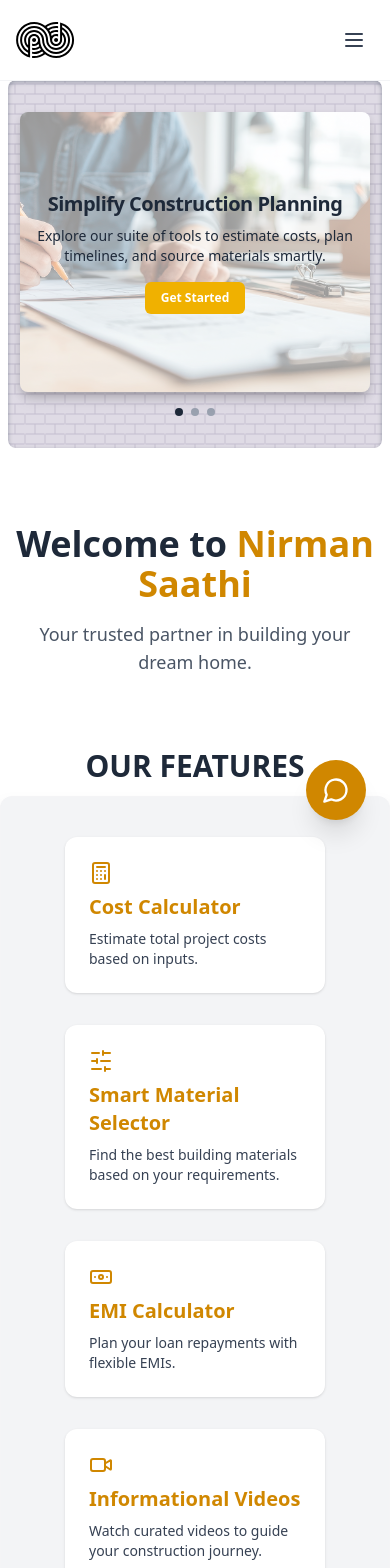
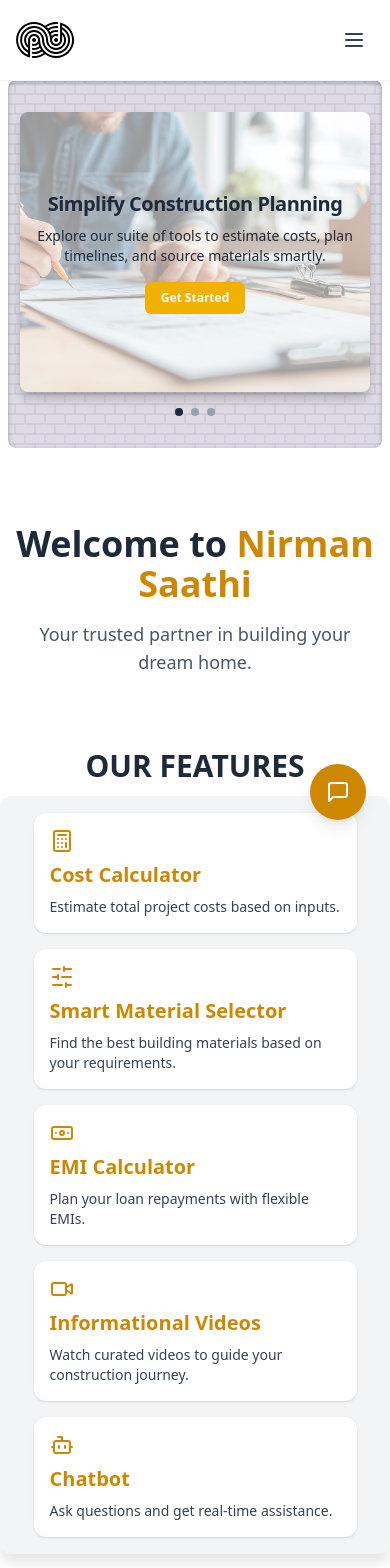
Before and after one commit to genocidalfruit/cem-site, a React (Vite) app: page / in a window 390 px wide. Shown: the top 1568 px of the page. Built offline with nearby package versions, Linux system fonts and the light colour scheme.

Commit message:
Mobile responsiveness fixes

```diff
--- a/src/FrontPage.jsx
+++ b/src/FrontPage.jsx
@@ -1,12 +1,11 @@
-import { useEffect, useRef, useState } from 'react';
-import { Link, useNavigate } from 'react-router-dom';
+import { useState, useEffect, useRef } from 'react';
 import {
   Calculator,
   Banknote,
   Video,
   Bot,
   SlidersHorizontal,
-  MessageCircle,
+  MessageSquare,
   X
 } from 'lucide-react';
 import { motion, AnimatePresence } from 'framer-motion';
@@ -17,29 +16,9 @@
 
 const FrontPage = () => {
   const [chatOpen, setChatOpen] = useState(false);
-  const [highlightChatButton, setHighlightChatButton] = useState(false);
-  const chatButtonRef = useRef(null);
-  const navigate = useNavigate();
-
-  // Inject Zapier script once
-  useEffect(() => {
-    const existingScript = document.querySelector('script[src*="zapier-interfaces"]');
-    if (!existingScript) {
-      const script = document.createElement('script');
-      script.src = 'https://interfaces.zapier.com/assets/web-components/zapier-interfaces/zapier-interfaces.esm.js';
-      script.type = 'module';
-      script.async = true;
-      document.body.appendChild(script);
-    }
-  }, []);
-
-  const handleChatFeatureClick = () => {
-    setChatOpen(true);
-    setHighlightChatButton(true);
-    chatButtonRef.current?.scrollIntoView({ behavior: 'smooth', block: 'center' });
-
-    setTimeout(() => setHighlightChatButton(false), 2000);
-  };
+  const [pulse, setPulse] = useState(false);
+  const [isMobile, setIsMobile] = useState(window.innerWidth <= 640);
+  const chatbotContainerRef = useRef(null);
 
   const features = [
     {
@@ -71,14 +50,67 @@
       description: 'Ask questions and get real-time assistance.',
       link: '#',
       icon: <Bot className="w-6 h-6 text-yellow-600 mb-2" />,
-      onClick: handleChatFeatureClick
-    }
+      isChatbot: true
+    },
   ];
 
+  // Load Zapier script
+  useEffect(() => {
+    const scriptId = 'zapier-chatbot-script';
+    if (!document.getElementById(scriptId)) {
+      const script = document.createElement('script');
+      script.id = scriptId;
+      script.src = 'https://interfaces.zapier.com/assets/web-components/zapier-interfaces/zapier-interfaces.esm.js';
+      script.type = 'module';
+      script.async = true;
+      document.body.appendChild(script);
+    }
+  }, []);
+
+  // Resize handler to detect mobile
+  useEffect(() => {
+    const handleResize = () => setIsMobile(window.innerWidth <= 640);
+    window.addEventListener('resize', handleResize);
+    return () => window.removeEventListener('resize', handleResize);
+  }, []);
+
+  // Prevent body scroll when chatbot is open on mobile
+  useEffect(() => {
+    if (chatOpen && isMobile) {
+      document.body.style.overflow = 'hidden';
+    } else {
+      document.body.style.overflow = '';
+    }
+  }, [chatOpen, isMobile]);
+
+  // Render Zapier chatbot
+  useEffect(() => {
+    if (chatOpen && chatbotContainerRef.current) {
+      chatbotContainerRef.current.innerHTML = `
+        <zapier-interfaces-chatbot-embed
+          is-popup="false"
+          chatbot-id="cmaz54d1q008v10tgyakwjtrs"
+          style="width:100%;height:100%;display:block;"
+        ></zapier-interfaces-chatbot-embed>
+      `;
+    } else if (chatbotContainerRef.current) {
+      chatbotContainerRef.current.innerHTML = '';
+    }
+  }, [chatOpen]);
+
+  const handleChatbotClick = () => {
+    setPulse(true);
+    setChatOpen(true);
+    setTimeout(() => setPulse(false), 1500);
+  };
+
+  const closeChatbot = () => setChatOpen(false);
+
   return (
-    <div className="min-h-screen font-sans text-gray-800 bg-repeat flex flex-col">
+    <div className="min-h-screen font-sans text-gray-800 bg-repeat flex flex-col relative">
       <Header />
       <Carousel />
+
       <div className="text-center px-4 py-10 mt-9">
         <h1 className="text-4xl sm:text-5xl font-extrabold text-gray-800 mb-4">
           Welcome to <span className="text-yellow-600">Nirman Saathi</span>
@@ -87,65 +119,70 @@
           Your trusted partner in building your dream home.
         </p>
       </div>
+
       <h2 className="text-3xl mt-8 font-bold text-center text-gray-800 mb-3">OUR FEATURES</h2>
 
-      <div className="border border-gray-100/20 p-10 mx-auto rounded-xl bg-gray-100 drop-shadow-xl mb-10 flex-grow max-w-7xl w-full">
-        <section className="px-6 flex flex-wrap justify-center gap-8">
+      <div className="border border-gray-100/20 p-4 sm:p-10 mx-auto rounded-xl bg-gray-100 drop-shadow-xl mb-10 flex-grow max-w-7xl w-full">
+        <section className="px-2 sm:px-6 flex flex-wrap justify-center gap-4 sm:gap-8">
           {features.map((item, idx) => (
-            <div
+            <button
               key={idx}
-              onClick={item.onClick ? item.onClick : () => navigate(item.link)}
-              className="cursor-pointer bg-white p-6 rounded-xl shadow hover:shadow-lg transition block hover:bg-yellow-50 w-full sm:w-[calc(50%-1rem)] lg:w-[calc(33.333%-1.5rem)] max-w-sm"
+              onClick={item.isChatbot ? handleChatbotClick : undefined}
+              className="bg-white text-left p-4 sm:p-6 rounded-xl shadow hover:shadow-lg transition block hover:bg-yellow-50 w-[95%] sm:w-[calc(50%-1rem)] lg:w-[calc(33.333%-1.5rem)] max-w-sm"
             >
               <div className="flex flex-col">
                 {item.icon}
                 <h3 className="text-xl font-bold text-yellow-600 mb-2">{item.title}</h3>
                 <p className="text-gray-700 text-sm">{item.description}</p>
               </div>
-            </div>
+            </button>
           ))}
         </section>
       </div>
 
       {/* Floating Chat Button */}
       <motion.button
-        ref={chatButtonRef}
-        onClick={() => setChatOpen(prev => !prev)}
-        className="fixed bottom-6 right-6 z-50 bg-yellow-600 hover:bg-yellow-700 text-white p-4 rounded-full shadow-xl"
-        aria-label="Toggle Chatbot"
-        animate={
-          highlightChatButton
-            ? { scale: [1, 1.3, 1] }
-            : { scale: 1 }
-        }
-        transition={{
-          duration: 0.6,
-          ease: 'easeInOut',
-        }}
-        onAnimationComplete={() => {
-          if (highlightChatButton) {
-            setHighlightChatButton(false);
-          }
-        }}
+        onClick={() => setChatOpen(!chatOpen)}
+        className="fixed bottom-6 right-6 z-50 bg-yellow-600 text-white rounded-full p-4 shadow-lg hover:bg-yellow-700"
+        initial={{ scale: 1 }}
+        animate={pulse ? { scale: [1, 1.4, 1] } : { scale: 1 }}
+        transition={{ duration: 0.6, ease: 'easeInOut' }}
       >
-        {chatOpen ? <X className="w-7 h-7" /> : <MessageCircle className="w-7 h-7" />}
+        <MessageSquare className="w-6 h-6" />
       </motion.button>
 
-      {/* Chatbot Embed (always mounted, hidden via CSS) */}
-      <motion.div
-        initial={false}
-        animate={{ opacity: chatOpen ? 1 : 0, y: chatOpen ? 0 : 30, pointerEvents: chatOpen ? 'auto' : 'none' }}
-        transition={{ duration: 0.3 }}
-        className="fixed bottom-24 right-6 z-40 w-[400px] h-[600px] overflow-hidden border border-gray-500/20 rounded-xl shadow-xl bg-white"
-        style={{ display: 'block' }}
-      >
-        <zapier-interfaces-chatbot-embed
-          is-popup="false"
-          chatbot-id="cmaz54d1q008v10tgyakwjtrs"
-          height="600px"
-          width="400px"
-        ></zapier-interfaces-chatbot-embed>
-      </motion.div>
+      {/* Chatbot Container */}
+      <AnimatePresence>
+        {chatOpen && (
+          <motion.div
+            key="chatbot"
+            className={`fixed z-[9999] overflow-hidden bg-white ${
+              isMobile
+                ? 'top-0 left-0 w-screen h-screen'
+                : 'bottom-[100px] right-6 w-[90vw] sm:w-[400px] h-[400px] sm:h-[500px] rounded-xl shadow-xl'
+            }`}
+            initial={{ opacity: 0, y: 30 }}
+            animate={{ opacity: 1, y: 0 }}
+            exit={{ opacity: 0, y: 30 }}
+            transition={{ duration: 0.4 }}
+          >
+            {/* Close Button */}
+            <button
+              onClick={closeChatbot}
+              className="absolute top-3 right-3 z-50 p-2 bg-white rounded-full shadow-md hover:bg-gray-100"
+              aria-label="Close chatbot"
+            >
+              <X className="w-5 h-5 text-gray-800" />
+            </button>
+
+            {/* Embed Container */}
+            <div
+              ref={chatbotContainerRef}
+              className="w-full h-full"
+            />
+          </motion.div>
+        )}
+      </AnimatePresence>
 
       <Footer />
     </div>
--- a/src/InfoVideos.jsx
+++ b/src/InfoVideos.jsx
@@ -63,19 +63,18 @@
   return (
 <div className="min-h-screen flex flex-col bg-gray-50">
 <Header />
-
-      <main className="flex-grow container border border-gray-300/50 rounded-md drop-shadow-xs px-4 py-8 mt-25 mx-5 mb-6">
+<main className="flex-grow container border border-gray-300/50 rounded-md drop-shadow-xs px-3 sm:px-4 py-6 md:py-8 mt-20 md:mt-25 mx-2 sm:mx-4 md:mx-5 mb-6">
         {/* Myth-Busting Videos Section */}
-        <section className="mb-12">
-          <h2 className="text-3xl font-bold text-gray-800 mb-6 pb-2 border-b-2 border-yellow-500">
+<section className="mb-8 md:mb-12">
+<h2 className="text-2xl md:text-3xl font-bold text-gray-800 mb-4 md:mb-6 pb-2 border-b-2 border-yellow-500">
             Myth-Busting Videos on Home Building
 </h2>
-          <div className="grid grid-cols-1 md:grid-cols-2 lg:grid-cols-3 gap-6">
+<div className="grid grid-cols-1 sm:grid-cols-2 lg:grid-cols-3 gap-4 md:gap-6">
             {videos.mythBusting.map((video, index) => (
 <div key={index} className="bg-white rounded-lg shadow-md overflow-hidden hover:shadow-lg transition-shadow">
 <div className="aspect-w-16 aspect-h-9">
 <iframe
-                    className="w-full h-48"
+                    className="w-full h-40 sm:h-48"
                     src={video.url}
                     title={video.title}
                     frameBorder="0"
@@ -83,14 +82,14 @@
                     allowFullScreen
 ></iframe>
 </div>
-                <div className="p-4">
-                  <h3 className="text-lg font-semibold text-gray-800 mb-2">{video.title}</h3>
-                  <p className="text-gray-600 text-sm mb-3">{video.description}</p>
+<div className="p-3 sm:p-4">
+<h3 className="text-base sm:text-lg font-semibold text-gray-800 mb-1 sm:mb-2">{video.title}</h3>
+<p className="text-gray-600 text-xs sm:text-sm mb-2 sm:mb-3">{video.description}</p>
 <a
                     href={video.url.replace('embed/', 'watch?v=')}
                     target="_blank"
                     rel="noopener noreferrer"
-                    className="text-yellow-600 hover:text-yellow-700 text-sm font-medium"
+                    className="text-yellow-600 hover:text-yellow-700 text-xs sm:text-sm font-medium"
 >
                     Watch on YouTube →
 </a>
@@ -102,15 +101,15 @@
 
         {/* Educational Videos Section */}
 <section>
-          <h2 className="text-3xl font-bold text-gray-800 mb-6 pb-2 border-b-2 border-yellow-500">
+<h2 className="text-2xl md:text-3xl font-bold text-gray-800 mb-4 md:mb-6 pb-2 border-b-2 border-yellow-500">
             Educational Videos on Budgeting and Best Practices
 </h2>
-          <div className="grid grid-cols-1 md:grid-cols-2 lg:grid-cols-3 gap-6">
+<div className="grid grid-cols-1 sm:grid-cols-2 lg:grid-cols-3 gap-4 md:gap-6">
             {videos.educational.map((video, index) => (
 <div key={index} className="bg-white rounded-lg shadow-md overflow-hidden hover:shadow-lg transition-shadow">
 <div className="aspect-w-16 aspect-h-9">
 <iframe
-                    className="w-full h-48"
+                    className="w-full h-40 sm:h-48"
                     src={video.url}
                     title={video.title}
                     frameBorder="0"
@@ -118,14 +117,14 @@
                     allowFullScreen
 ></iframe>
 </div>
-                <div className="p-4">
-                  <h3 className="text-lg font-semibold text-gray-800 mb-2">{video.title}</h3>
-                  <p className="text-gray-600 text-sm mb-3">{video.description}</p>
+<div className="p-3 sm:p-4">
+<h3 className="text-base sm:text-lg font-semibold text-gray-800 mb-1 sm:mb-2">{video.title}</h3>
+<p className="text-gray-600 text-xs sm:text-sm mb-2 sm:mb-3">{video.description}</p>
 <a
                     href={video.url.replace('embed/', 'watch?v=')}
                     target="_blank"
                     rel="noopener noreferrer"
-                    className="text-yellow-600 hover:text-yellow-700 text-sm font-medium"
+                    className="text-yellow-600 hover:text-yellow-700 text-xs sm:text-sm font-medium"
 >
                     Watch on YouTube →
 </a>
```
Lines whose indentation alone changed are shown as unchanged.
